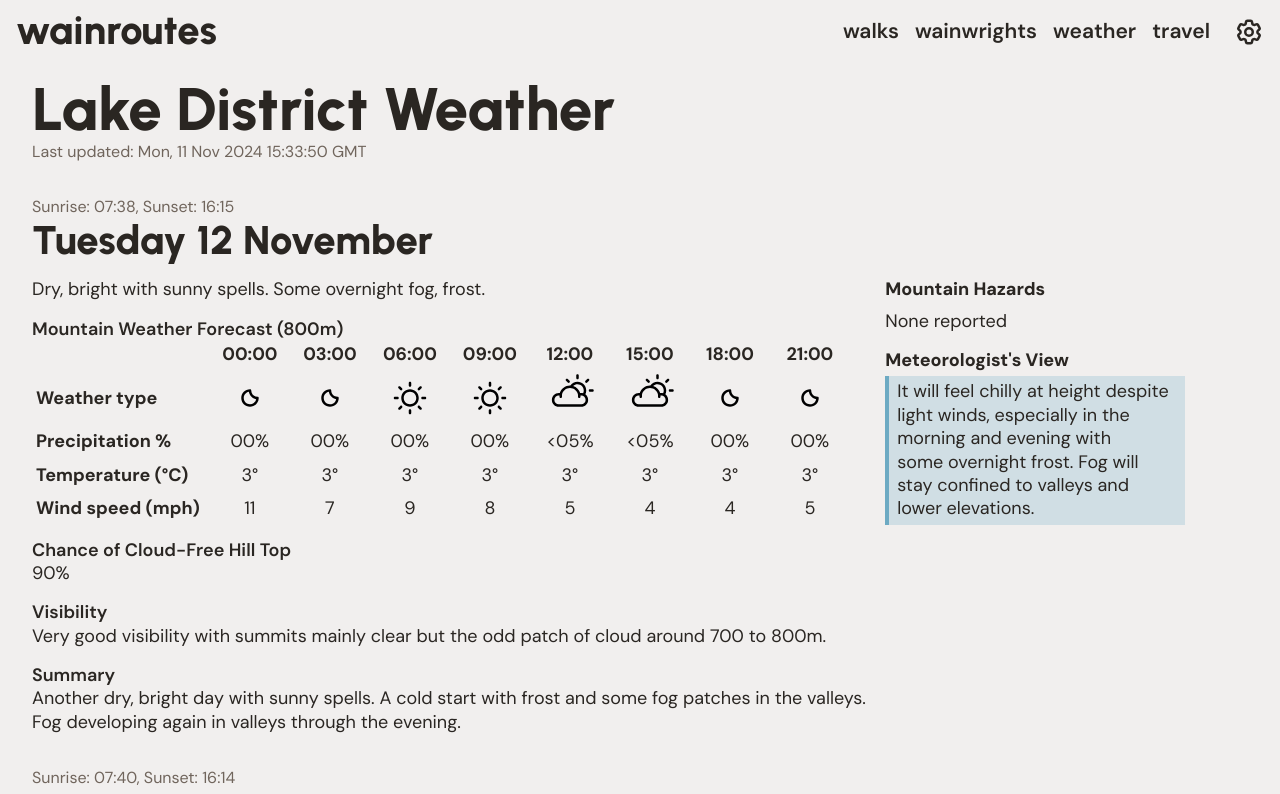
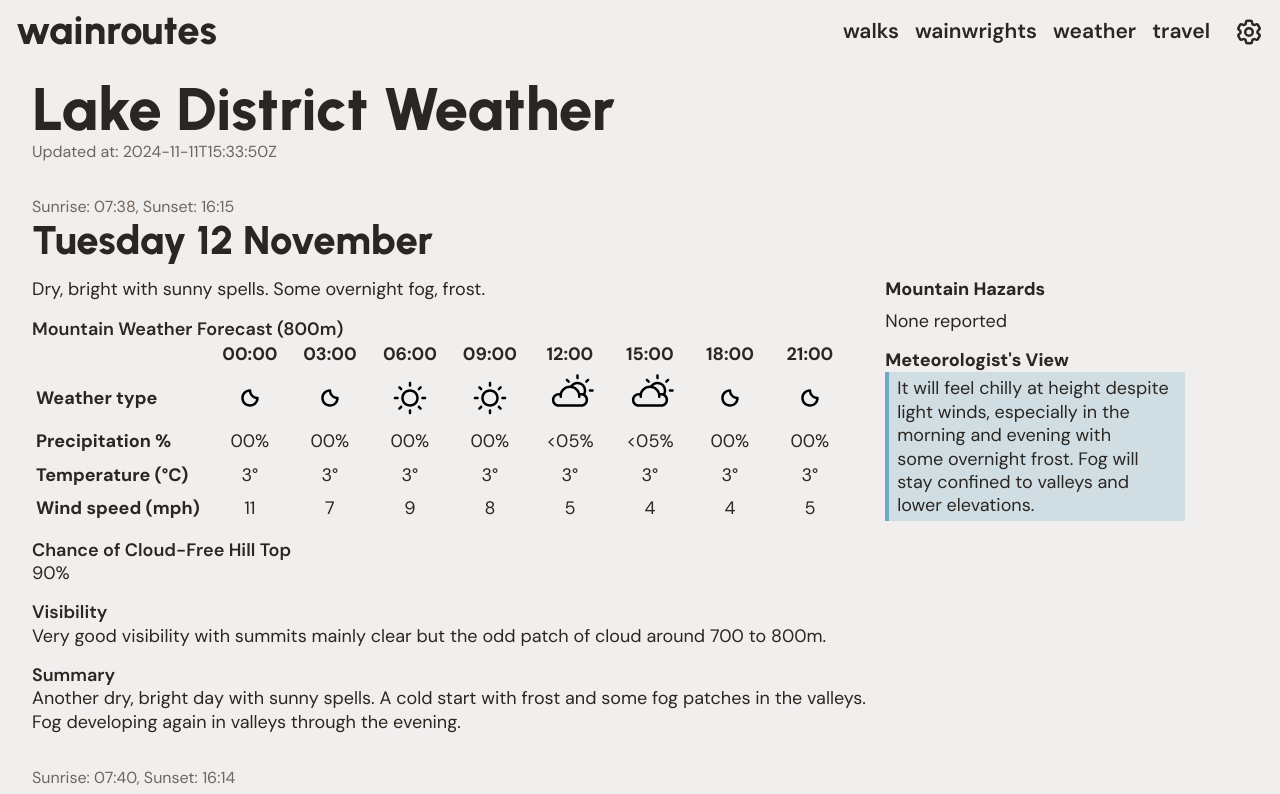
Before and after one commit to joe-cupit/wainroutes, a React (Create React App) app: page /weather in a window 1280 px wide. Shown: the top 794 px of the page. Built offline with nearby package versions, Linux system fonts and the light colour scheme; a web font is replaced by a local one.

Commit message:
Add minor layout changes

```diff
--- a/src/components/map/index.css
+++ b/src/components/map/index.css
@@ -2,20 +2,23 @@
   width: 100%;
   height: 100%;
 
-  border: 0.1rem solid var(--clr-white-600);
-  border-radius: 0.625rem;
+  /* border: 0.1rem solid var(--clr-white-600); */
+  border-radius: 0.5rem;
   overflow: hidden;
 }
 
 
 .lake-map--route {
-  stroke: var(--clr-primary-400);
+  stroke: var(--clr-primary-500);
   stroke-width: 5;
   filter: drop-shadow(0.0625rem 0 0 var(--clr-primary-800))
           drop-shadow(0 0.0625rem 0 var(--clr-primary-800))
           drop-shadow(-0.0625rem 0 0 var(--clr-primary-800))
           drop-shadow(0 -0.0625rem 0 var(--clr-primary-800));
   cursor: default;
+
+  stroke-linecap: round;
+  stroke-linejoin: round;
 }
 
 .lake-map--marker {
--- a/src/components/map/index.jsx
+++ b/src/components/map/index.jsx
@@ -116,7 +116,7 @@ export function LakeMap ({ mapMarkers, gpxPoints, activePoint, ...props }) {
 
 
   return (
-    <div id="lake-map" className={props.className ? "lake-map--container "+props.className : "lake-map--container"}>
+    <div id="lake-map" className={props.className ? "lake-map--container "+props.className : "lake-map--container"} style={{minWidth: "100px", minHeight: "100px"}}>
       <Map className="lake-map"
            center={center} zoom={zoom}
            minZoom={minZoom} zoomSnap={false}
--- a/src/components/navbar.jsx
+++ b/src/components/navbar.jsx
@@ -63,7 +63,7 @@ export function Navbar() {
         <nav>
           <ul className="flex-column heading">
             <li onClick={() => openCloseMobile(false)}><Link to="/walks">walks</Link></li>
-            <li onClick={() => openCloseMobile(false)}><Link to="/mountains">mountains</Link></li>
+            <li onClick={() => openCloseMobile(false)}><Link to="/wainwrights">wainwrights</Link></li>
             <li onClick={() => openCloseMobile(false)}><Link to="/weather">weather</Link></li>
             <li onClick={() => openCloseMobile(false)}><Link to="/travel">travel</Link></li>
           </ul>
--- a/src/pages/WeatherPage.css
+++ b/src/pages/WeatherPage.css
@@ -61,10 +61,18 @@
 .mountain-hazards-list {
   gap: var(--gap-300);
 }
+.mountain-hazards-list > div {
+  display: flex;
+  flex-direction: column;
+  flex-wrap: wrap;
+  align-items: start;
+  gap: var(--gap-200);
+}
 .mountain-hazard,
 .meteorologist {
-  padding: 0.25rem 0.5rem;
-  margin-block: var(--gap-200);
+  padding-inline: var(--gap-300);
+  padding-block: calc(1.25 * var(--gap-200)) calc(0.75 * var(--gap-200));
+  display: inline-block;
 }
 .mountain-hazard.low {
   background: #F1D46340;
@@ -83,7 +91,7 @@
   border-inline-start: 0.25rem solid #6DAAC3;
 }
 
-@media (max-width: 1048px) {
+@media (max-width: 1100px) {
   .weather-extra-details {
     max-width: none;
   }
@@ -94,6 +102,10 @@
     flex-direction: row;
     width: 100%;
   }
+  .mountain-hazards-list > div {
+    flex-direction: row;
+    gap: var(--gap-300);
+  }
   .mountain-hazards-list h4 {
     display: none;
   }
--- a/src/pages/WeatherPage.jsx
+++ b/src/pages/WeatherPage.jsx
@@ -29,7 +29,7 @@ export function WeatherPage() {
         <div className="flex-column weather-main">
           <div className="weather-header">
             <h1 className="title">Lake District Weather</h1>
-            <p className="secondary-text">Last updated: {new Date(weatherData?.update_time).toUTCString()}</p>
+            <p className="secondary-text">{`Updated at: ${weatherData?.update_time}`}</p>
           </div>
 
           <div className="flex-column weather-days">
```
